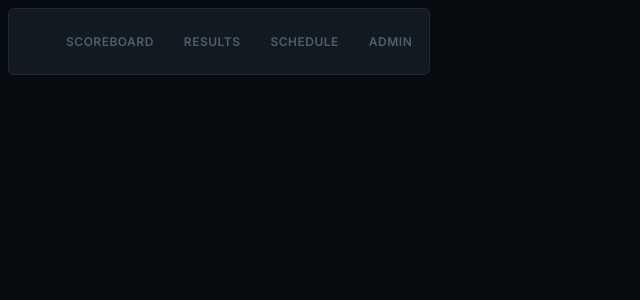
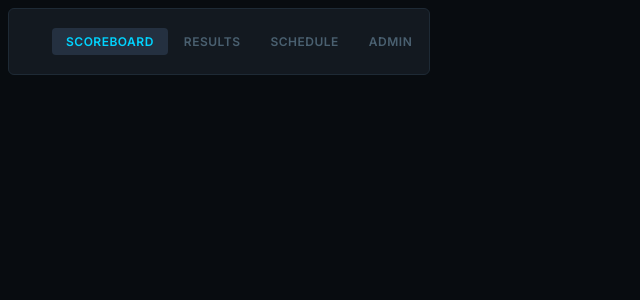
Before and after one commit to kbongco/meet-lifting-track, a Next.js app: page / in a window 1280 px wide. Shown: the top 300 px of the page, without its empty margins (0-640 px from the left). Built offline with nearby package versions, Linux system fonts and the light colour scheme.

Commit message:
added navtabs

```diff
--- a/Components/layout/NavTabs/Navtabs.tsx
+++ b/Components/layout/NavTabs/Navtabs.tsx
@@ -4,10 +4,10 @@ export default function NavTabs() {
   return (
     <div className='chbi-nav-tab-container'>
       <ul className='chbi-nav-tab-list'>
-        <li className='chbi-nav-tab-item'>Scoreboard</li>
-        <li className='chbi-nav-tab-item'>Results</li>
-        <li className='chbi-nav-tab-item'>Schedule</li>
-        <li className='chbi-nav-tab-item'>Admin</li>
+<li className='chbi-nav-tab-item chbi-nav-tab-item--active'>Scoreboard</li>
+<li className='chbi-nav-tab-item'>Results</li>
+<li className='chbi-nav-tab-item'>Schedule</li>
+<li className='chbi-nav-tab-item'>Admin</li>
       </ul>
     </div>
   )
--- /dev/null
+++ b/Components/layout/layout-props.ts
@@ -0,0 +1,6 @@
+export interface NavTabsProps {
+  activeTab: Tab
+  onChange: (tab: Tab) => void
+}
+
+type Tab = 'scoreboard' | 'results' | 'schedule' | 'admin'
```
